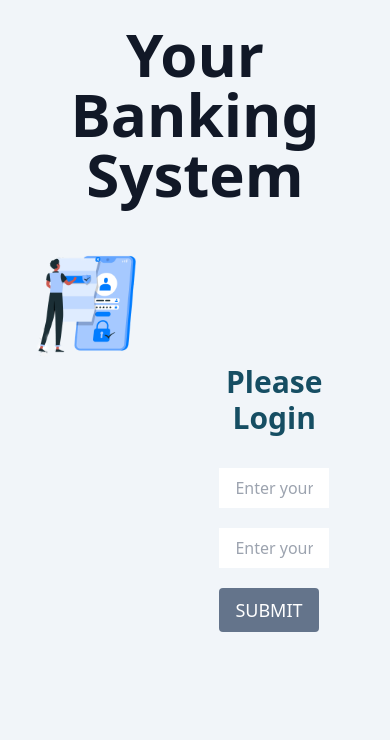
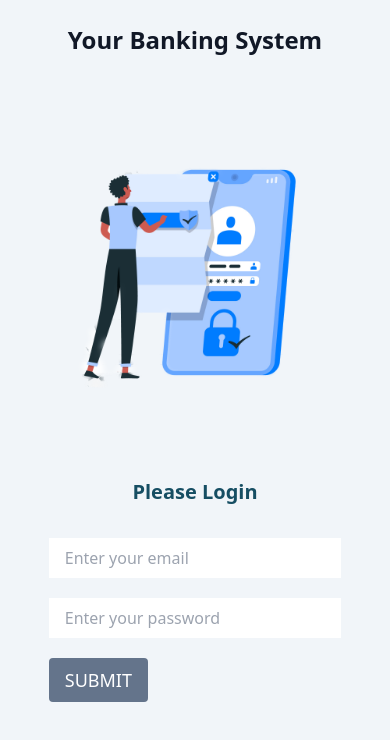
Before and after one commit to ragibBarket317/banking-system, a plain HTML site: page index.html in a window 390 px wide. Drawn offline with nearby package versions, Linux system fonts and the light colour scheme.

Commit message:
second commit

```diff
--- a/index.html
+++ b/index.html
@@ -8,31 +8,39 @@
   </head>
   <body class="bg-slate-100">
     <header>
-      <h1 class="text-6xl mt-6 text-center font-semibold text-gray-900">
+      <h1
+        class="text-2xl sm:text-4xl lg:text-6xl mt-6 text-center font-semibold text-gray-900"
+      >
         Your Banking System
       </h1>
     </header>
     <main>
-      <section class="flex">
-        <div class="w-1/2">
-          <img class="w-11/12" src="./img/login (1).png" alt="" />
+      <section class="block sm:flex lg:flex">
+        <div class="w-full sm:w-full lg:w-1/2">
+          <img
+            class="w-full sm:w-full lg:w-11/12"
+            src="./img/login (1).png"
+            alt=""
+          />
         </div>
-        <div class="w-1/2 my-40">
-          <div class="w-3/4 mx-auto">
-            <div class="w-3/4">
-              <h2 class="font-semibold text-3xl mb-8 text-center text-cyan-900">
+        <div class="w-full sm:w-full lg:w-1/2 my-8 lg:my-40">
+          <div class="w-full sm:w-full lg:w-3/4 mx-auto">
+            <div class="w-full lg:w-3/4">
+              <h2
+                class="font-semibold text-xl lg:text-3xl mb-8 text-center text-cyan-900"
+              >
                 Please Login
               </h2>
             </div>
-            <div>
+            <div class="w-3/4 mx-auto">
               <input
-                class="block mb-5 w-3/4 px-4 py-2"
+                class="block mb-5 w-full sm:w-3/4 lg:w-3/4 px-4 py-2"
                 type="email"
                 id="user-email"
                 placeholder="Enter your email"
               />
               <input
-                class="block mb-5 w-3/4 px-4 py-2"
+                class="block mb-5 w-full sm:w-3/4 lg:w-3/4 px-4 py-2"
                 type="password"
                 id="user-pass"
                 placeholder="Enter your password"
```
Also changed, not shown: bank.html (+12 -10 lines).
